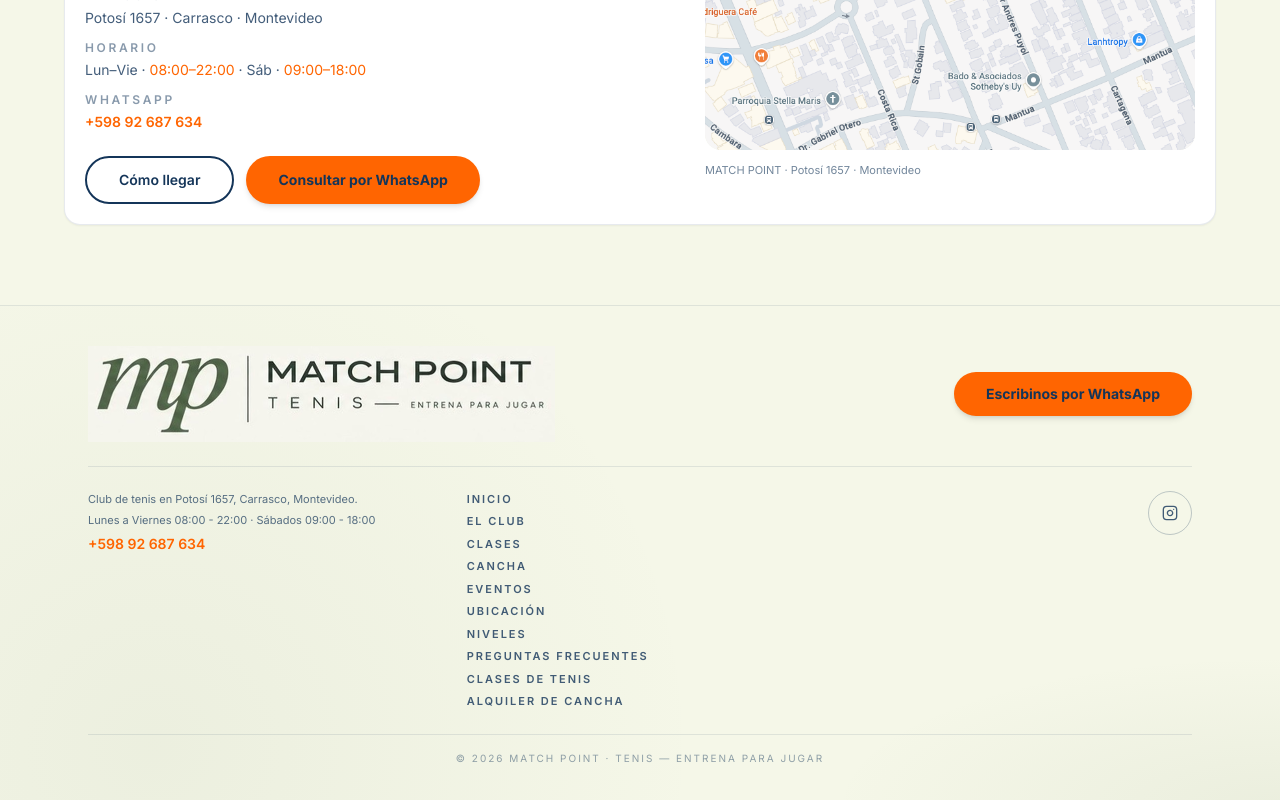
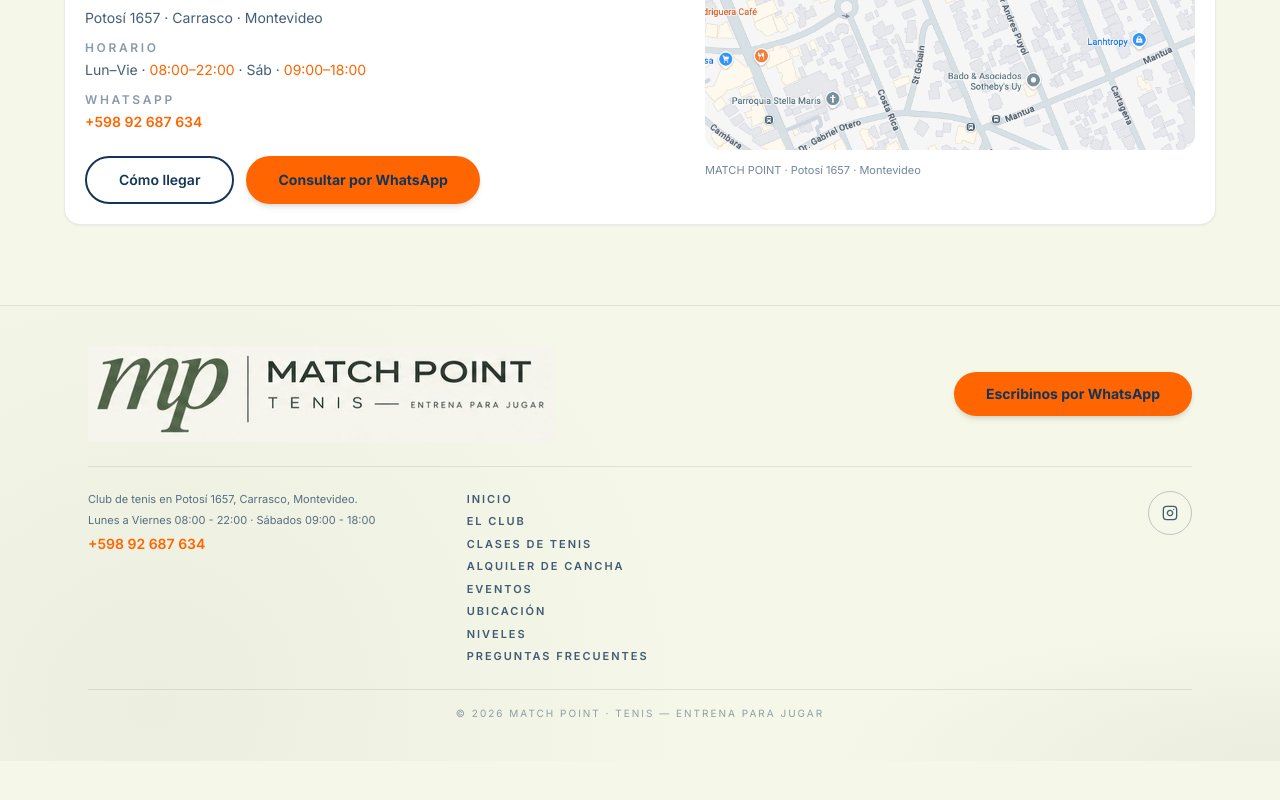
Before and after one commit to match-poi/Match-Point-Web, a Next.js app: page / in a window 1280 px wide. Shown: the part 8502-9302 px from the top of the page. After the commit the page ends 9263 px from the top, so only its background shows below. Built offline with nearby package versions, Linux system fonts and the light colour scheme.

Commit message:
Evitar enlaces duplicados en el pie con SITE_FOOTER_NAV_LINKS.
Unifica la navegación del footer en una sola lista con etiquetas claras por destino.

```diff
--- a/src/components/SiteFooterBanner.tsx
+++ b/src/components/SiteFooterBanner.tsx
@@ -2,11 +2,7 @@
 import SiteChromeWatermark from "@/components/SiteChromeWatermark";
 import { Instagram } from "lucide-react";
 import Link from "next/link";
-import {
-  SITE_FOOTER_SECTION_LINKS,
-  SITE_FOOTER_SERVICE_LINKS,
-  SITE_MAIN_NAV_LINKS
-} from "@/constants/navigation";
+import { SITE_FOOTER_NAV_LINKS } from "@/constants/navigation";
 import { INSTAGRAM_FOOTER_URL } from "@/constants/social";
 import { WHATSAPP_CTA_URL, WHATSAPP_DISPLAY_NUMBER } from "@/constants/whatsapp";
 
@@ -58,25 +54,7 @@
             >
               Inicio
             </Link>
-            {SITE_MAIN_NAV_LINKS.map((link) => (
-              <Link
-                key={link.href}
-                href={link.href}
-                className="text-[11px] font-semibold uppercase tracking-[0.18em] text-brand-blue/80 transition-colors hover:text-primary"
-              >
-                {link.label}
-              </Link>
-            ))}
-            {SITE_FOOTER_SECTION_LINKS.map((link) => (
-              <Link
-                key={link.href}
-                href={link.href}
-                className="text-[11px] font-semibold uppercase tracking-[0.18em] text-brand-blue/80 transition-colors hover:text-primary"
-              >
-                {link.label}
-              </Link>
-            ))}
-            {SITE_FOOTER_SERVICE_LINKS.map((link) => (
+            {SITE_FOOTER_NAV_LINKS.map((link) => (
               <Link
                 key={link.href}
                 href={link.href}
--- a/src/constants/navigation.ts
+++ b/src/constants/navigation.ts
@@ -22,11 +22,22 @@
   { href: "/#faq", label: "Preguntas frecuentes" }
 ] as const;
 
-/** Páginas de servicio enlazadas desde el pie. */
+/** Páginas de servicio (etiquetas completas; el header usa nombres cortos). */
 export const SITE_FOOTER_SERVICE_LINKS = [
   { href: "/clases-de-tenis/", label: "Clases de tenis" },
   { href: "/alquiler-de-cancha/", label: "Alquiler de cancha" }
 ] as const;
 
+/**
+ * Navegación del pie: un enlace por destino (sin repetir Clases/Cancha del header).
+ */
+export const SITE_FOOTER_NAV_LINKS = [
+  { href: "/#experiencia", label: "El Club" },
+  ...SITE_FOOTER_SERVICE_LINKS,
+  { href: "/#eventos", label: "Eventos" },
+  { href: "/#ubicacion", label: "Ubicación" },
+  ...SITE_FOOTER_SECTION_LINKS
+] as const;
+
 /** @deprecated Usar SITE_MAIN_NAV_LINKS */
 export const SITE_NAV_LINKS = SITE_MAIN_NAV_LINKS;
```
